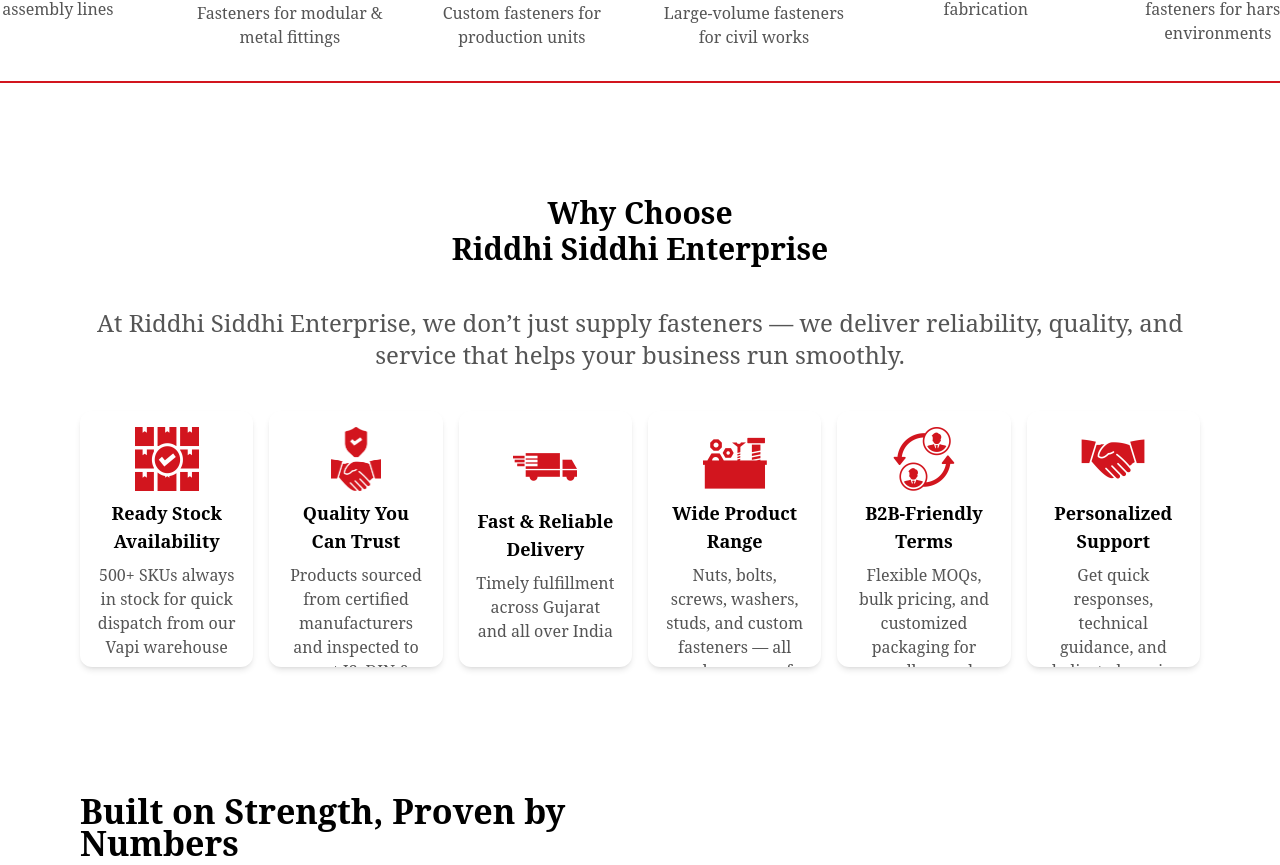
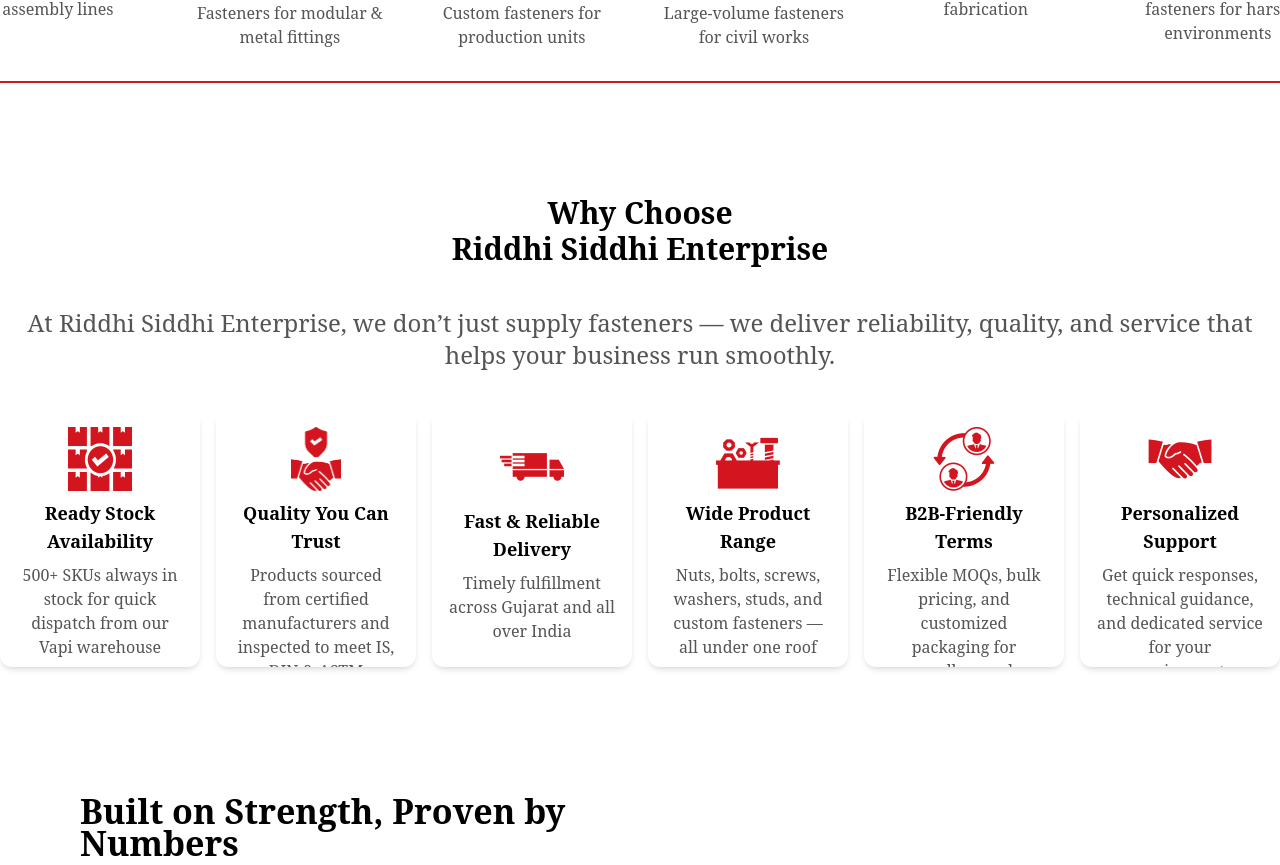
Before and after one commit to vernoxy2/riddhi_siddhi_latest, a React (Vite) app: page / in a window 1280 px wide. Shown: the part 3170-4035 px from the top of the page. Built offline with nearby package versions, Linux system fonts and the light colour scheme.

Commit message:
Change on 0408

```diff
--- a/src/components/Enterprises/Enterprises.jsx
+++ b/src/components/Enterprises/Enterprises.jsx
@@ -50,7 +50,7 @@
     });
   }, []);
   return (
-    <div className="w-full container py-8 md:py-16  space-y-4 md:space-y-10 bg-white flex flex-col items-center">
+    <div className="w-full container xl:px-0 py-8 md:py-16  space-y-4 md:space-y-10 bg-white flex flex-col items-center">
       <h2
         className="text-3xl font-bold text-center font-serif"
         data-aos="fade-up"
```
